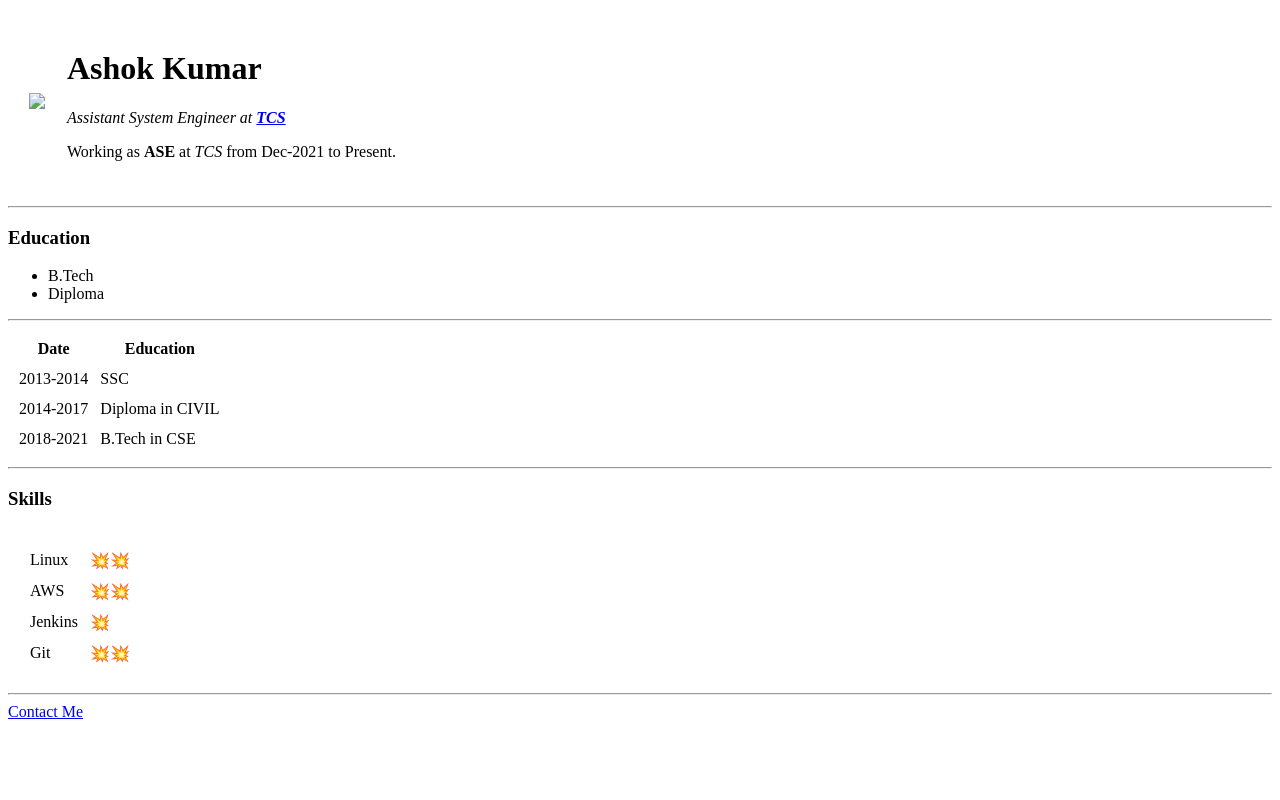
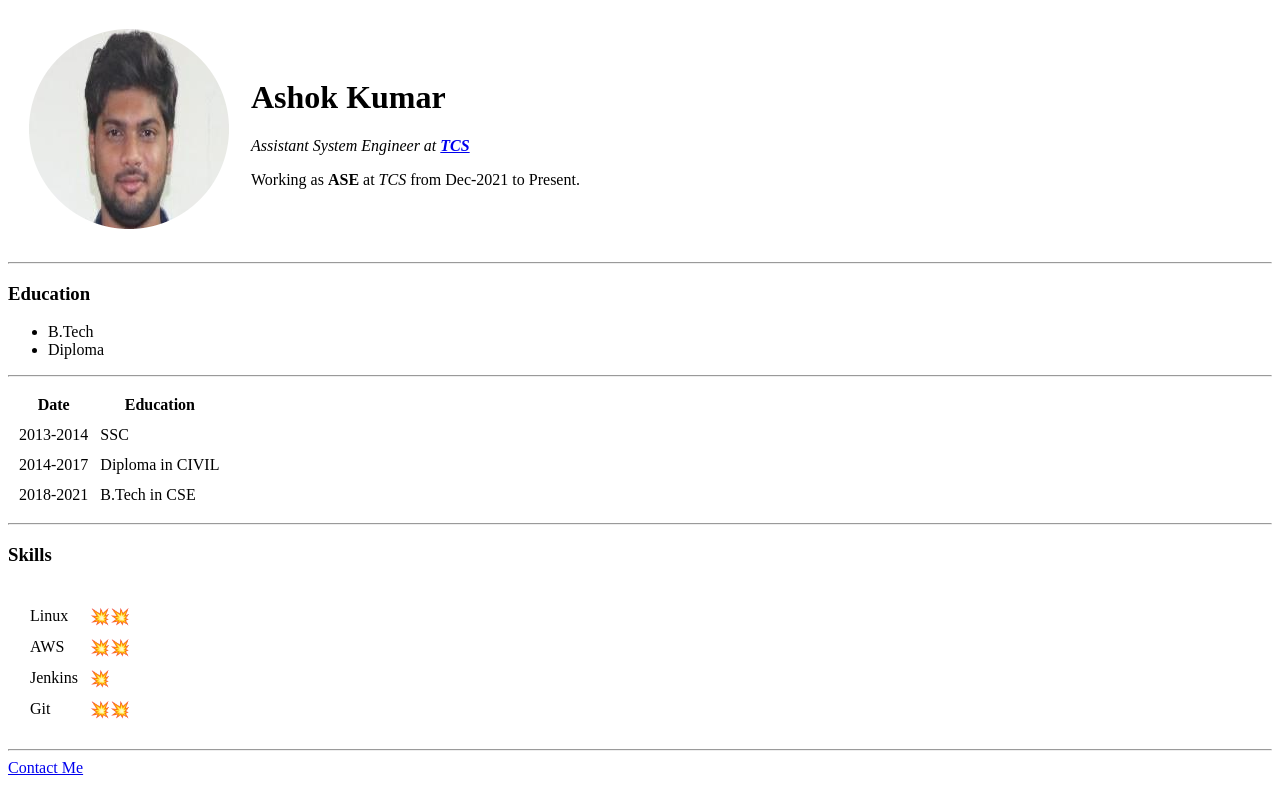
Before and after one commit to Ashok-Ganugapenta/cv, a plain HTML site: page index.html in a window 1280 px wide. Drawn offline with Linux system fonts and the light colour scheme.

Commit message:
Update index.html

```diff
--- a/index.html
+++ b/index.html
@@ -9,7 +9,7 @@
     <table cellspacing="20">
         <tr>
             <!--C:\Users\2194140\Downloads\download.jpg" alt="Ashok's Photo"></td>-->
-            <td><img src="C:\Users\2194140\Downloads\11zon_cropped.png"></td>
+            <td><img src="images\11zon_cropped.png"></td>
             <td><h1>Ashok Kumar</h1>
     <p><em>Assistant System Engineer at <strong><a href="https://www.tcs.com/">TCS</a></strong></em></p>
     <p>Working as <strong>ASE</strong> at <em>TCS</em> from Dec-2021 to Present.</p></td>
```
